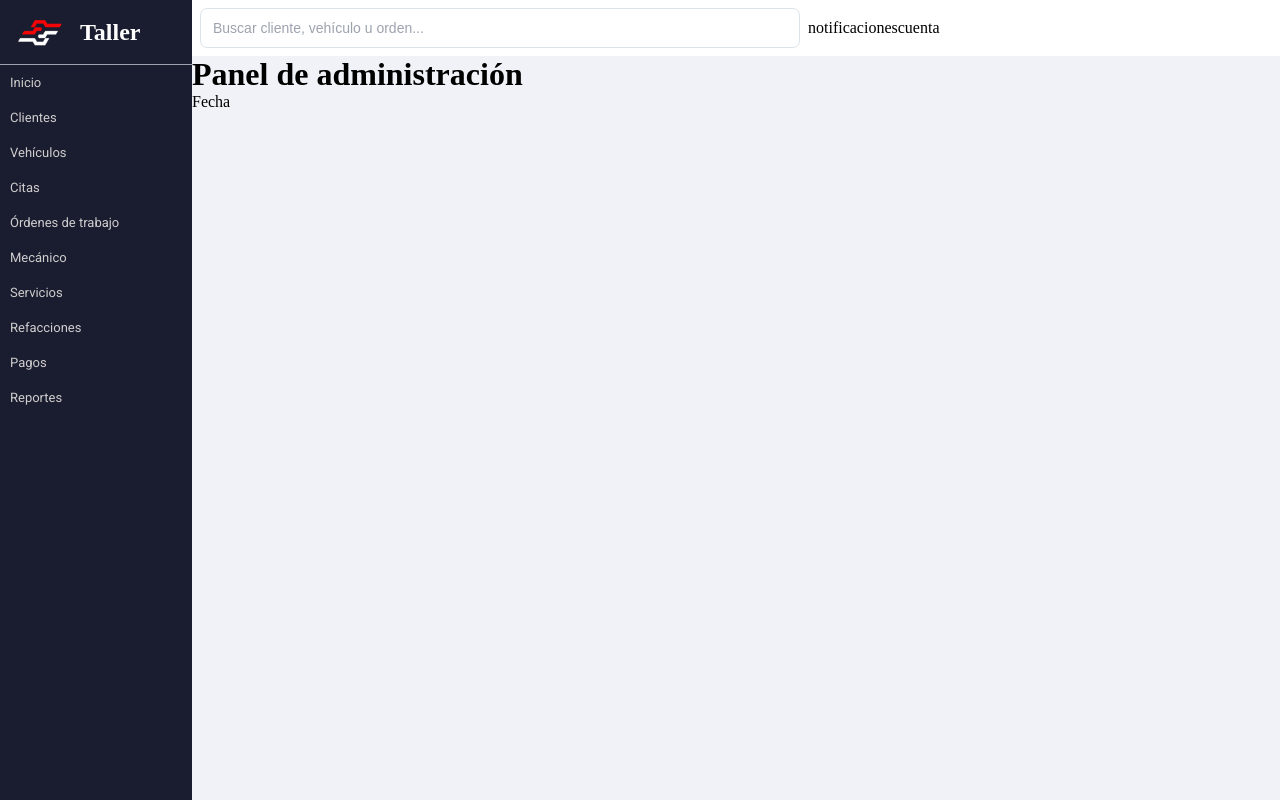
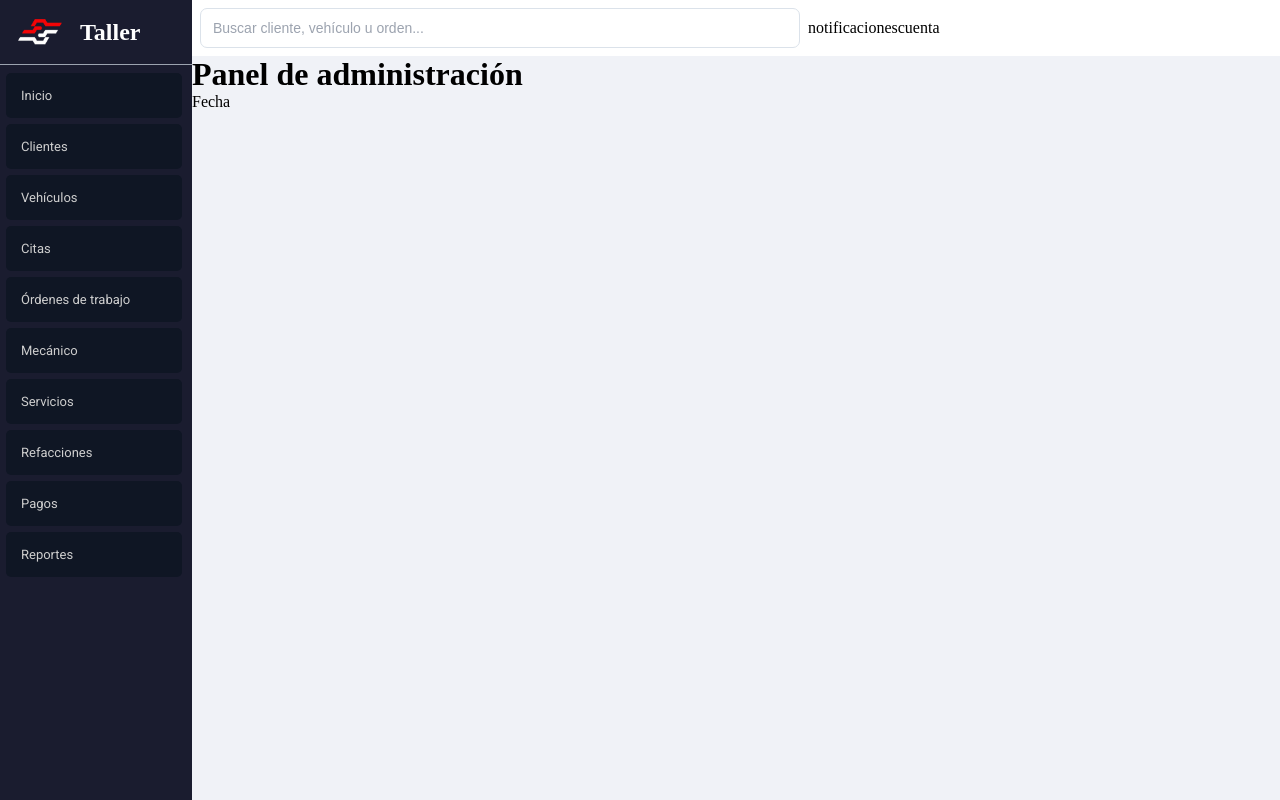
Before and after one commit to Paul-code-available/taller-mecanico, a plain HTML site: page index.html in a window 1280 px wide. Drawn offline with Linux system fonts and the light colour scheme.

Commit message:
style: add hover and active to nabvar

```diff
--- a/css/styles.css
+++ b/css/styles.css
@@ -203,8 +203,27 @@ form > button {
     font-family: var(--fuente-navbar);
     font-size: 13px;
 
-    padding: 10px;
+    padding: 15px;
+    margin: 3px 10px 3px 6px;
 
+    background-color: #0f1624;
+
+    border-radius: 5px;
+
+
+
+}
+
+#navbar a:hover {
+
+    transform: translateY(-2px);
+    border-left: solid 2px #ed5a00;
+
+    background-color: #0b101a
+}
+
+#navbar a:active {
+    transform: translateY(0);
 }
 
 #navbar .logo {
@@ -215,6 +234,15 @@ form > button {
     align-items: center;
 
     border-bottom: 1px solid #9ca3af;
+    margin-bottom: 5px;
+
+    cursor: pointer;
+}
+
+#navbar .logo h2:hover, img:hover {
+
+    transform: translateY(-1px);
+
 }
 
 #navbar .logo img {
@@ -247,12 +275,3 @@ form > button {
 .contenedor-block {
     flex: 1;
 }
-
-.notificaciones {
-
-}
-
-.cuenta {
-
-    justify-content: flex-end;
-}
```
